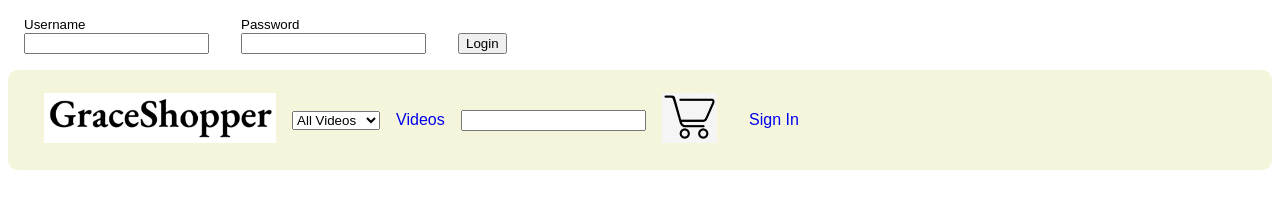
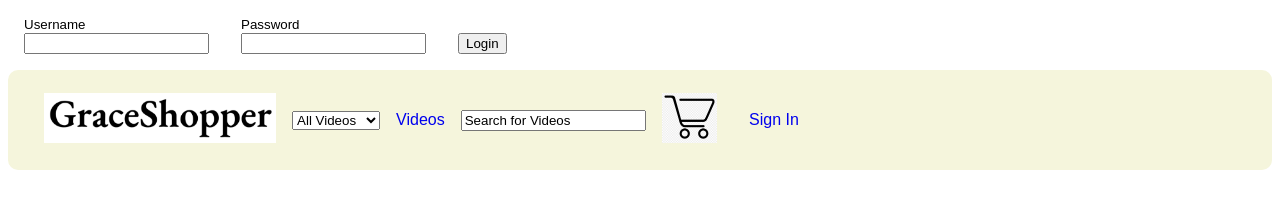
Before and after one commit to 2109graceshopper/Udemy-Larks, a React app: page / in a window 1280 px wide. Shown: the part 127-336 px from the top of the page. Built offline with nearby package versions, Linux system fonts and the light colour scheme.

Commit message:
Connected Header, logout handler

```diff
--- a/client/components/Header.js
+++ b/client/components/Header.js
@@ -1,17 +1,13 @@
 import React from "react";
+import { connect } from "react-redux";
 import { Router, Route, Link, Switch } from "react-router-dom";
-// import { cartIcon, graceShopperLogo } from "../../public/icons"; //path to wherever we save shared icons/art/logos/etc
-// import { profilePicture } from "../../server/"; //path to wherever we save user photo id
+import { logout } from "../store";
 
 const Header = ({ handleClick, handleChange, isLoggedIn }) => {
   return (
-    <div>
     <nav>
       <Link to="/">
-          <img
-            className="graceShopperLogo"
-            src="/icons/grace-shopper-icon.png"
-          />
+        <img className="graceShopperLogo" src="/icons/grace-shopper-icon.png" />
       </Link>
       {/* Categories Drop Down */}
       <div className="categories-dropdown">
@@ -26,7 +22,11 @@ const Header = ({ handleClick, handleChange, isLoggedIn }) => {
       </div>
       <Link to="/products">Videos</Link>
       {/* Search Bar */}
-        <input className="searchBar" type="text" />
+      <input
+        className="searchBar"
+        type="text"
+        defaultValue="Search for Videos"
+      />
       {/* Favorites? */}
       <Link to="/cart">
         <img className="cart-icon" src="/icons/shopping-cart-icon.png" />
@@ -41,6 +41,7 @@ const Header = ({ handleClick, handleChange, isLoggedIn }) => {
               src="/icons/profile-picture-placeholder.png"
             />
           </Link>
+
           <button className="logInOut" type="button" onClick={handleClick}>
             Sign Out
           </button>
@@ -54,8 +55,21 @@ const Header = ({ handleClick, handleChange, isLoggedIn }) => {
         </div>
       )}
     </nav>
-    </div>
   );
 };
 
-export default Header;
+const mapState = (state) => {
+  return {
+    isLoggedIn: !!state.auth.id,
+  };
+};
+
+const mapDispatch = (dispatch) => {
+  return {
+    handleClick() {
+      dispatch(logout());
+    },
+  };
+};
+
+export default connect(mapState, mapDispatch)(Header);
--- a/public/style.css
+++ b/public/style.css
@@ -20,7 +20,8 @@ nav {
 }
 
 .graceShopperLogo,
-.cart-icon {
+.cart-icon,
+.profile-picture {
   height: 50px;
 }
 
```
Lines whose indentation alone changed are shown as unchanged.
